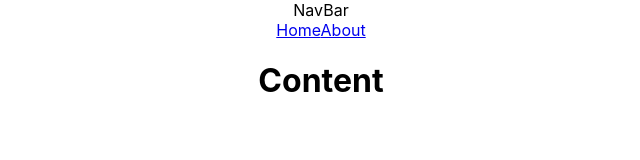
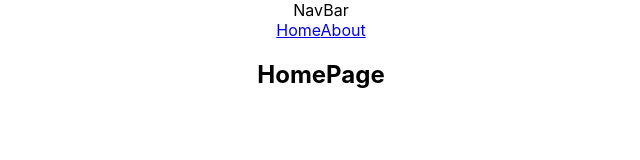
Before and after one commit to mohithsaran/BasicReact, a React (Create React App) app: page / in a window 1280 px wide. Shown: the top 160 px of the page, without its empty margins (319-959 px from the left). Built offline with nearby package versions, Linux system fonts and the light colour scheme.

Commit message:
Multiple components added HomePage and Navbar

```diff
--- a/src/App.js
+++ b/src/App.js
@@ -1,13 +1,15 @@
 import logo from './logo.svg';
 import './App.css';
-import Navbar from './Navbar';
+import NavBar from './Nav';
+import Home from './Home';
 
 function App() {
   return (
     <div className="App">
-     <Navbar></Navbar>
+     <NavBar></NavBar>
       <div className='Navbar'>
-        <h1>Content</h1>
+
+      <Home></Home>
 
 
       </div>
--- /dev/null
+++ b/src/Home.js
@@ -0,0 +1,9 @@
+const Home = () => {
+    return (
+        <div className="Home">
+            <h2>HomePage</h2>
+        </div>
+     );
+}
+
+export default Home;
```
Also changed, not shown: src/Nav.js (renamed from src/Navbar.js).
